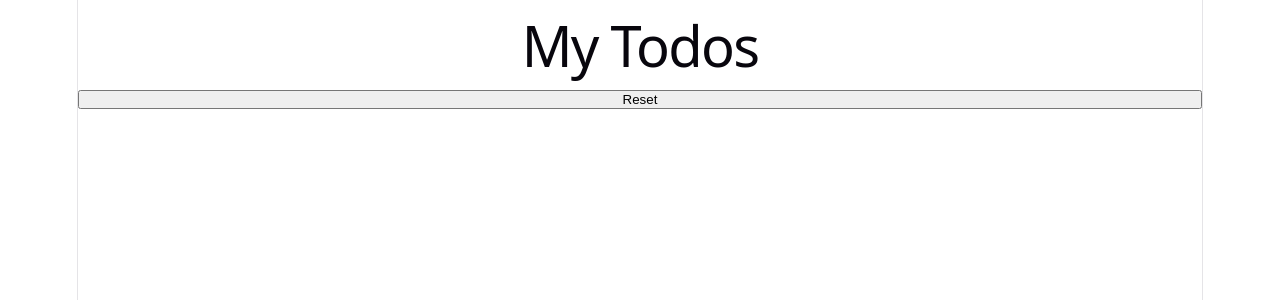
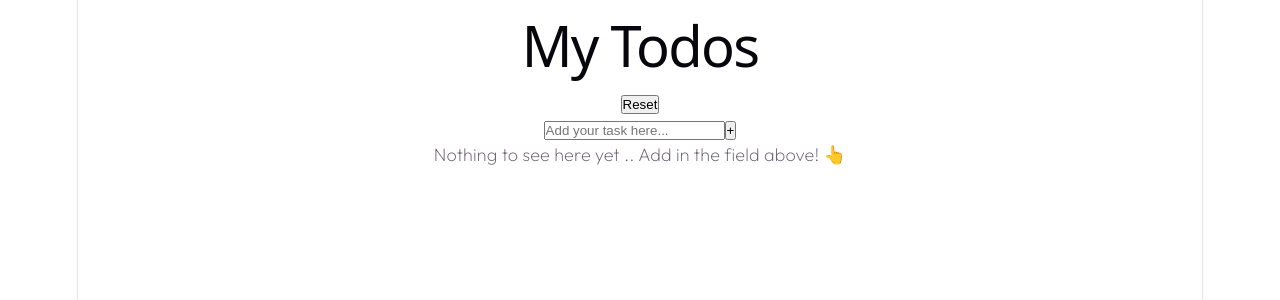
Before and after one commit to On-KeiShe/react-to-do-app, a React (Vite) app: page / in a window 1280 px wide. Shown: the top 300 px of the page. Built offline with nearby package versions, Linux system fonts and the light colour scheme.

Commit message:
Can add new tasks and reset tasks

```diff
--- a/src/App.css
+++ b/src/App.css
@@ -7,4 +7,6 @@
 body {
 font-family: outfit;
 font-weight: 200;
+text-align: center;
+
 }
--- a/src/App.jsx
+++ b/src/App.jsx
@@ -1,12 +1,14 @@
+import { useState } from "react"
 import Header from './components/Header/Header'
 import List from './components/List/List'
 import './App.css'
 
 function App() {
+    const [tasks,setTasks] = useState([])
   return(
     <>
-<Header/>
-<List/>
+<Header tasks={tasks}setTasks={setTasks}/>
+<List tasks={tasks} setTasks={setTasks}/>
     </>
   )
 }
--- /dev/null
+++ b/src/components/Adder/Adder.jsx
@@ -0,0 +1,28 @@
+import { useState } from "react"
+
+const Adder = ({tasks, setTasks}) =>{
+
+  const [input,setInput] = useState("")
+
+const handleSubmit = (event) => {
+event.preventDefault();
+const updatedTasks =[...tasks, `${tasks.length+1}. ${input}`];
+setTasks(updatedTasks);
+setInput('');
+}
+
+const handleChange = (event) => {
+  setInput(event.target.value)
+}
+
+  return (
+    <>
+    <form onSubmit={handleSubmit}>
+      <input type="text" onChange={handleChange} value={input} placeholder="Add your task here..."/>
+      <button type="submit">+</button>
+    </form>
+    </>
+  )
+}
+
+export default Adder
--- a/src/components/Header/Header.jsx
+++ b/src/components/Header/Header.jsx
@@ -1,9 +1,14 @@
-const Header = () => {
+
+const Header = ({ setTasks }) => {
+const handleReset = ()=> {
+setTasks([])
+}
+
   return (
-    <>
+    <div className="header">
     <h1>My Todos</h1>
-    <button>Reset</button>
-    </>
+    <button onClick={handleReset}>Reset</button>
+    </div>
   )
 }
 
--- a/src/components/List/List.jsx
+++ b/src/components/List/List.jsx
@@ -1,6 +1,17 @@
-const List = () => {
+import ListItem from "../ListItem/ListItem"
+import Adder from "../Adder/Adder"
+
+const List = ( { tasks, setTasks }) => {
+
   return (
     <>
+    <Adder tasks={tasks} setTasks={setTasks}/>
+    {tasks.length===0? (<p>Nothing to see here yet .. Add in the field above! 👆</p>):
+     <ul>
+      {tasks.map((task, index)=>{return <ListItem task={task} key={index}/>})}
+    </ul> }
+
+
     </>
   )
 }
--- a/src/components/ListItem/ListItem.jsx
+++ b/src/components/ListItem/ListItem.jsx
@@ -0,0 +1,11 @@
+const ListItem = ({task}) =>{
+  return (
+    <>
+    <li>
+      {task}
+    </li>
+    </>
+  )
+}
+
+export default ListItem
```
Also changed, not shown: src/components/Adder.jsx/Adder.jsx (deleted), src/components/Adder/Adder.css (added).
